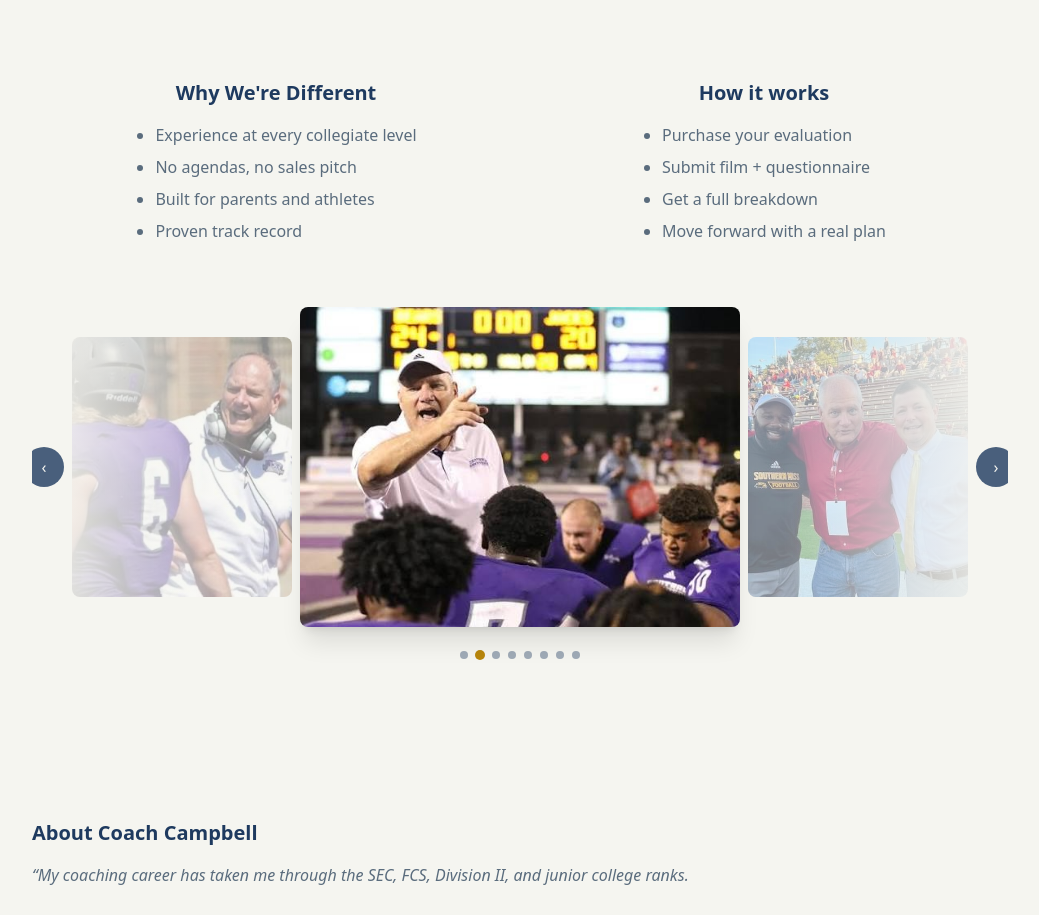
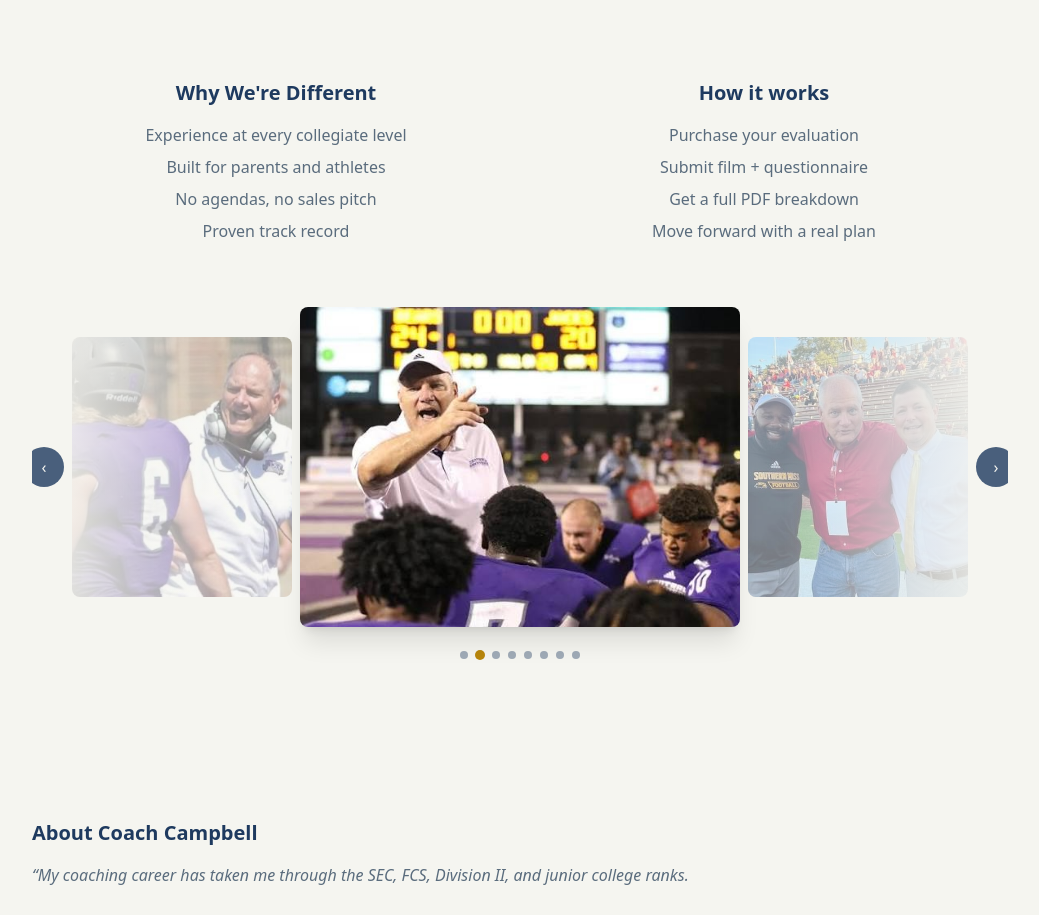
Before and after one commit to 0xdippo/evaluations, a Next.js app: page / in a window 1280 px wide. Shown: the part 1000-1915 px from the top of the page, without its empty margins (120-1159 px from the left). Built offline with nearby package versions, Linux system fonts and the light colour scheme.

Commit message:
Why We're Different: swap two lines; How it works: Get a full PDF breakdown

```diff
--- a/app/page.tsx
+++ b/app/page.tsx
@@ -93,23 +93,23 @@ export default function Home() {
           <h2 className="text-xl font-semibold text-navy">
             Why We&apos;re Different
           </h2>
-          <ul className="mx-auto mt-4 w-fit list-disc space-y-2 pl-5 text-left text-text-muted">
-            <li>Experience at every collegiate level</li>
-            <li>No agendas, no sales pitch</li>
-            <li>Built for parents and athletes</li>
-            <li>Proven track record</li>
-          </ul>
+          <div className="mt-4 space-y-2 text-text-muted">
+            <p>Experience at every collegiate level</p>
+            <p>Built for parents and athletes</p>
+            <p>No agendas, no sales pitch</p>
+            <p>Proven track record</p>
+          </div>
         </section>
         <section className="text-center">
           <h2 className="text-xl font-semibold text-navy">
             How it works
           </h2>
-          <ul className="mx-auto mt-4 w-fit list-disc space-y-2 pl-5 text-left text-text-muted">
-            <li>Purchase your evaluation</li>
-            <li>Submit film + questionnaire</li>
-            <li>Get a full breakdown</li>
-            <li>Move forward with a real plan</li>
-          </ul>
+          <div className="mt-4 space-y-2 text-text-muted">
+            <p>Purchase your evaluation</p>
+            <p>Submit film + questionnaire</p>
+            <p>Get a full PDF breakdown</p>
+            <p>Move forward with a real plan</p>
+          </div>
         </section>
       </div>
 
```
